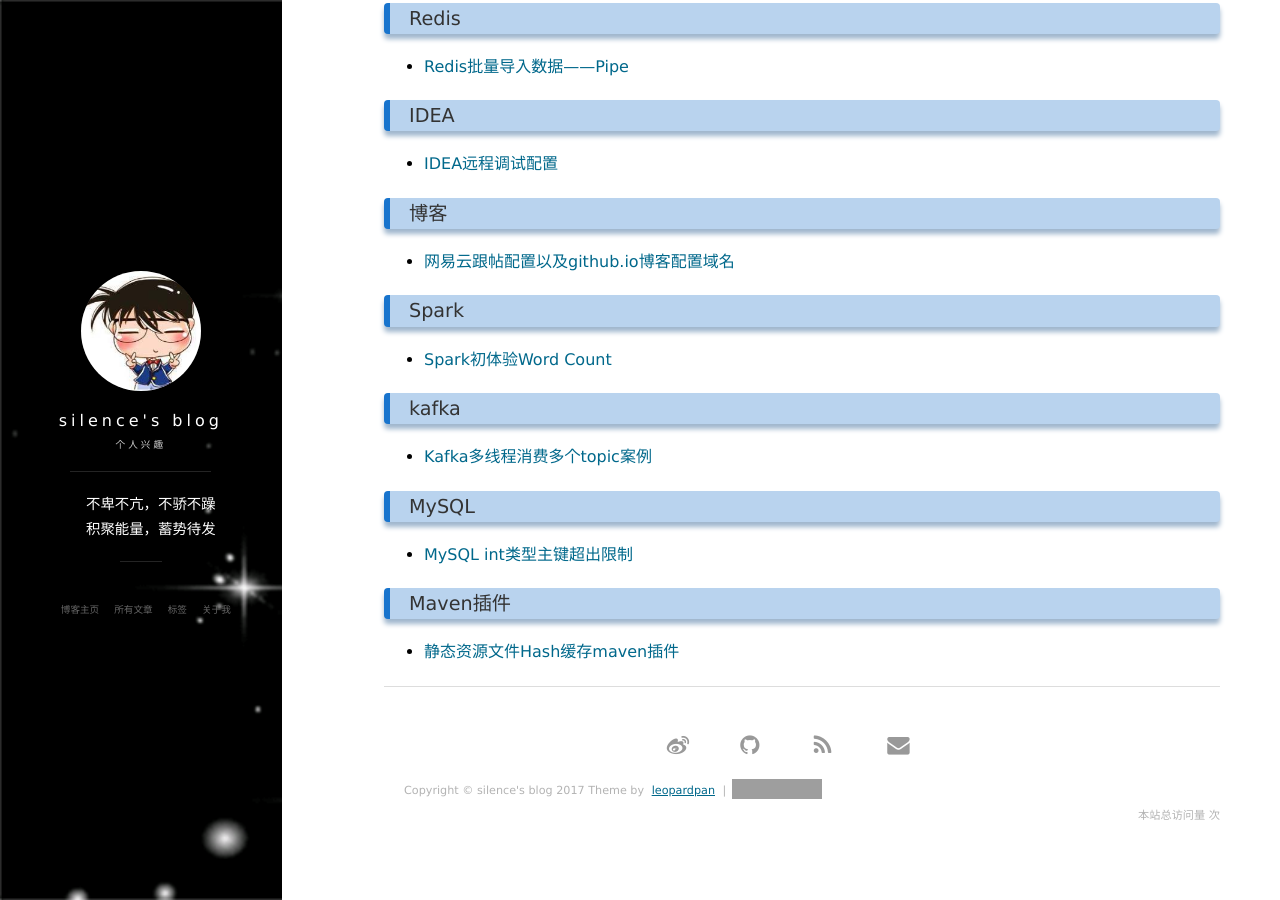
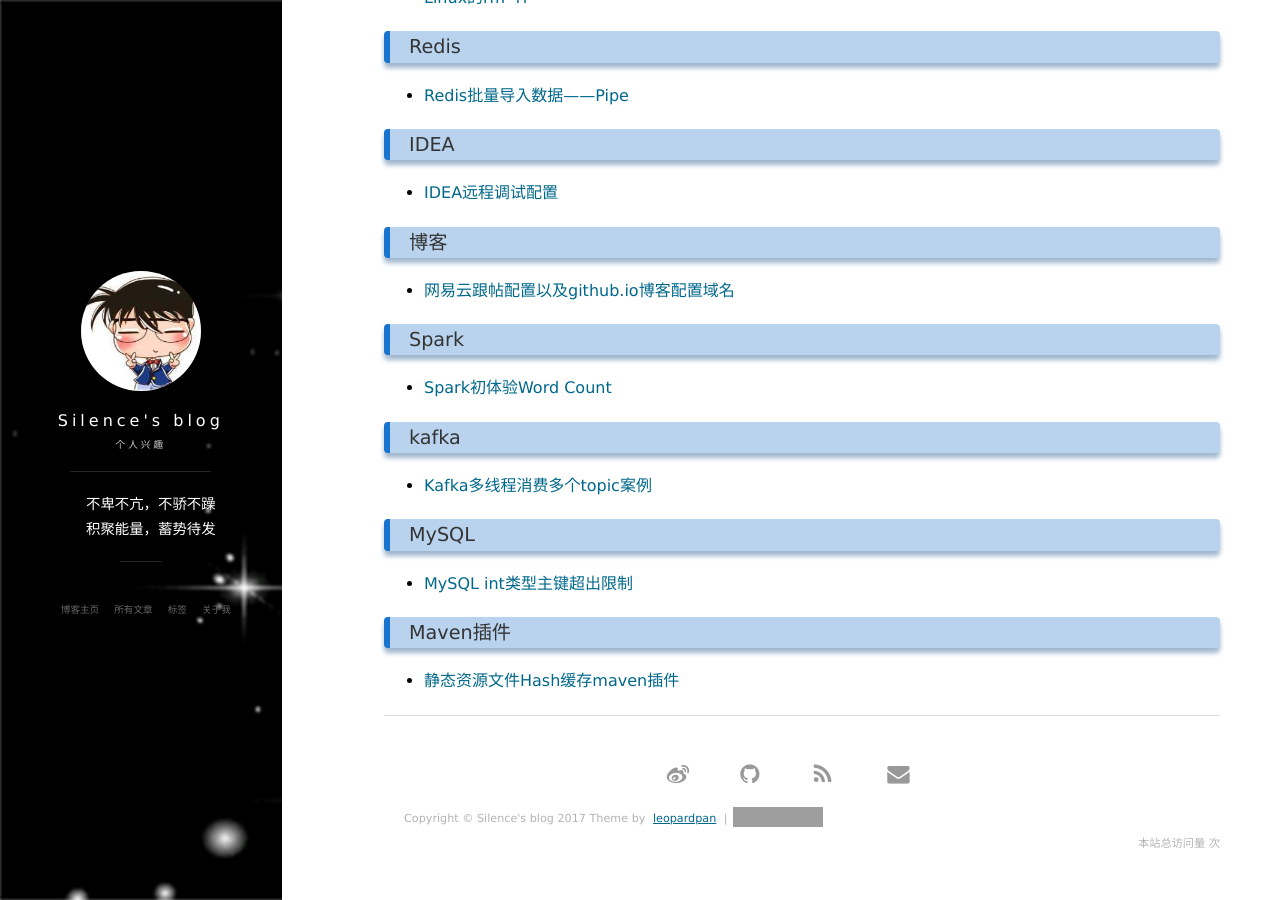
Before and after one commit to zhuSilence/zhuSilence.github.io, a Jekyll site: the page built from tags.html, in a window 1280 px wide and 900 px high, scrolled down 1173 px. Built offline with Jekyll 4.4.1, drawn with Linux system fonts in a browser that asks for light colours; nearby versions of some CDN libraries; comment, search, counter and statistics services are not loaded; grey boxes are pictures that could not be loaded.

Commit message:
新增博客

```diff
--- a/_config.yml
+++ b/_config.yml
@@ -1,5 +1,5 @@
 # Basic
-title: silence's blog
+title: Silence's blog
 subtitle: 个人兴趣
 description: 不卑不亢，不骄不躁<br>积聚能量，蓄势待发
 # 头像里面的标题
--- a/_layouts/default.html
+++ b/_layouts/default.html
@@ -40,6 +40,7 @@
 </html>
 <div id="music" style="position: absolute;top: 10px;right: 10%;">
     <audio controls="controls" autoplay="autoplay" loop="loop">
+        <source src="/static/musics/梁博-男孩.mp4" type="audio/mpeg" />
         <source src="/static/musics/赵雷-成都.mp3" type="audio/mpeg" />
     </audio>
 </div>
```
Also changed, not shown: _posts/2017-09-27-读书感悟系列.md (added, +27 -0 lines), 1 other file.
